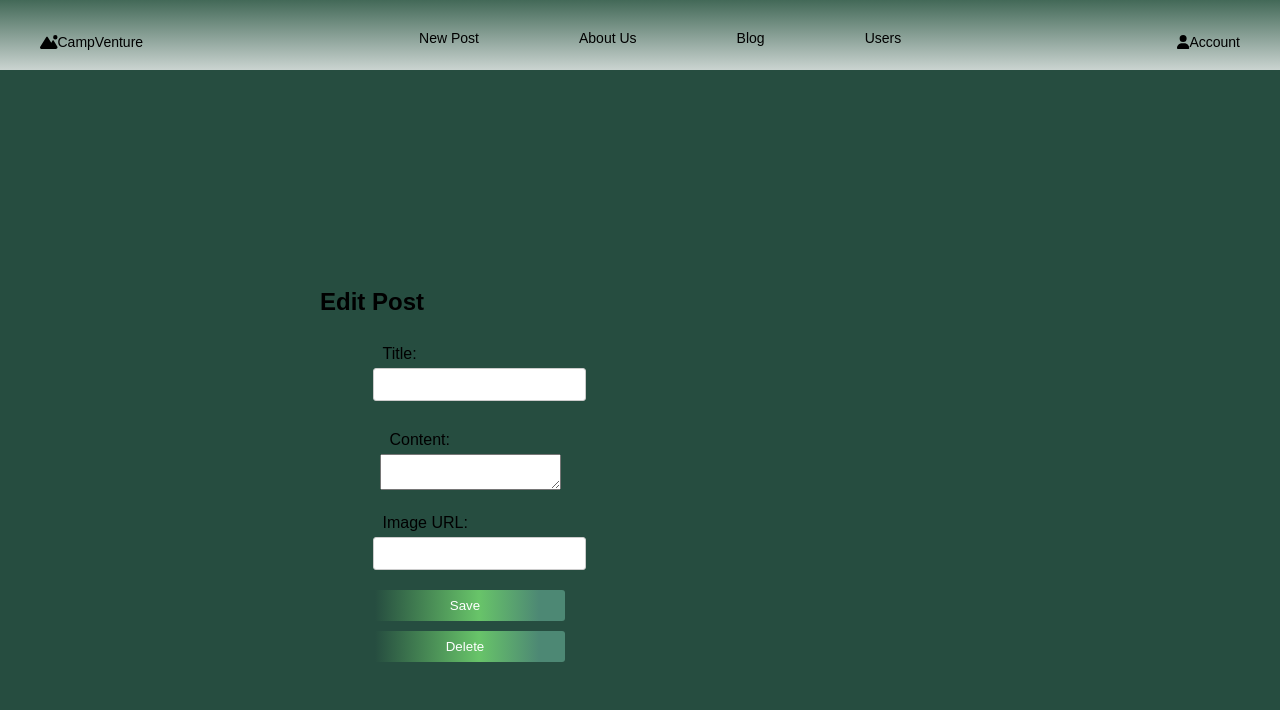
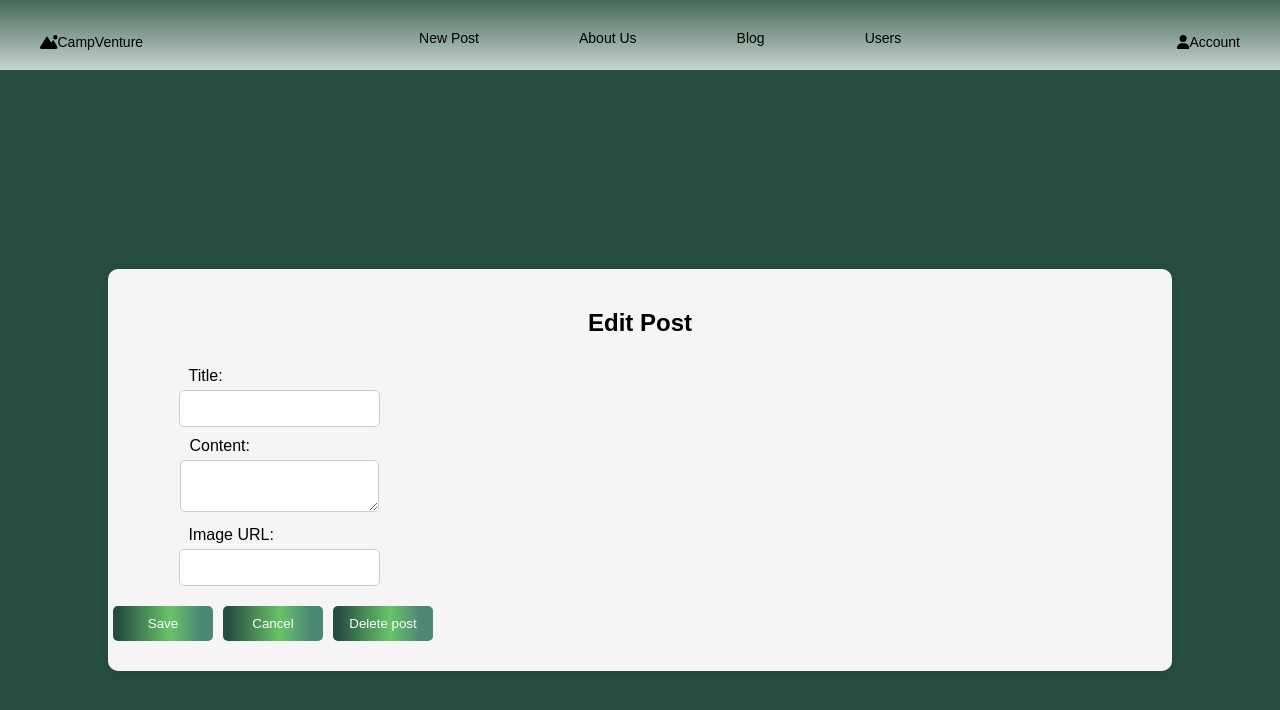
Before and after one commit to julmov/travel-camping-blog, a Vue app in the folder blog/: page /edit-post/1 in a window 1280 px wide. Shown: the top 710 px of the page. Built offline with nearby package versions, Linux system fonts and the light colour scheme; no server answers; sample sign-in values are in the browser's storage.

Commit message:
added styles

```diff
--- a/blog/src/components/CreatePost.vue
+++ b/blog/src/components/CreatePost.vue
@@ -59,9 +59,12 @@ const createPost = async () => {
       const data = await response.json();
       console.log('Post created successfully:', data);
       // Navigate to a different page or clear the form after successful post creation
-      router.push('/home'); // Example navigation
+      alert("Post created successfully")
+      router.push('/posts'); // Example navigation
+      //window.location.reload()
     } else {
       console.error('Error creating post:', response.statusText);
+      alert("Error creating post (max 500 mymbols)")
     }
   } catch (error) {
     console.error('Error creating post:', error);
--- a/blog/src/components/EditPost.vue
+++ b/blog/src/components/EditPost.vue
@@ -4,18 +4,21 @@
     <form @submit.prevent="savePost">
       <div>
         <label for="title">Title:</label>
-        <input id="title" v-model="title" type="text" />
+        <input id="title" v-model="title" type="text" class="input-field" />
       </div>
       <div>
         <label for="content">Content:</label>
-        <textarea id="content" v-model="content"></textarea>
+        <textarea id="content" v-model="content" class="input-field"></textarea>
       </div>
       <div>
         <label for="image">Image URL:</label>
-        <input id="image" v-model="image" type="text" />
+        <input id="image" v-model="image" type="text" class="input-field" />
       </div>
-      <button type="submit">Save</button>
-      <button type="button" @click="deletePost">Delete</button>
+      <div class="button-group">
+        <button type="submit" class="btn">Save</button>
+        <button type="button" @click="cancel" class="btn btn-cancel">Cancel</button>
+        <button type="button" @click="deletePost" class="btn btn-danger">Delete post</button>
+      </div>
     </form>
   </div>
 </template>
@@ -81,20 +84,73 @@ const deletePost = async () => {
   }
 };
 
+const cancel = () => {
+  router.push({ name: 'PostDetail', params: { id: postId } });
+};
+
 onMounted(fetchPost);
 </script>
 
 <style scoped>
 .edit-post {
-  width: 50%;
+  width: 80%;
   margin: auto;
+  padding: 20px;
+  background-color: #f5f5f5;
+  border-radius: 10px;
+  box-shadow: 0 0 10px rgba(0, 0, 0, 0.1);
 }
 
-form div {
-  margin-bottom: 10px;
+h2 {
+  text-align: center;
+  margin-bottom: 20px;
 }
 
-button {
+form {
+  display: flex;
+  flex-direction: column;
+}
+
+.input-field {
+  width: calc(100% - 20px); /* Adjusted width */
+  padding: 10px;
+  margin-bottom: 15px;
+  border: 1px solid #ccc;
+  border-radius: 5px;
+  margin: auto; /* Centered input fields */
+}
+
+.button-group {
+  display: flex;
+  justify-content: center;
+  margin-top: 20px;
+}
+
+.btn {
+  width: 100px; /* Adjusted button width */
+  padding: 10px;
+  color: #fff;
+  background-color: #007bff;
+  border: none;
+  border-radius: 5px;
+  cursor: pointer;
+  transition: background-color 0.3s;
   margin-right: 10px;
 }
+
+.btn:hover {
+  background-color: #0056b3;
+}
+
+.btn-danger {
+  background-color: #dc3545;
+}
+
+.btn-danger:hover {
+  background-color: #bb2d3b;
+}
+
+.btn-cancel {
+  background-color: #6c757d; /* Gray color for cancel button */
+}
 </style>
--- a/blog/src/components/LoginPage.vue
+++ b/blog/src/components/LoginPage.vue
@@ -69,6 +69,7 @@ const handleSubmit = async () => {
       router.push("/home");
     }
   } catch (error) {
+    alert(error)
     console.error("Error:", error);
   }
 };
--- a/blog/src/components/PostById.vue
+++ b/blog/src/components/PostById.vue
@@ -6,12 +6,19 @@
         <img :src="post.image" alt="Post Image" />
         <p>{{ post.content }}</p>
       </div>
+      <div class="post-info">
+
+        <div class="who-posted-date">
+          <p>Posted by: {{ userNickname }}</p>
+          <p>Created: {{ post.created_at.substring(0, 10)}}</p>
+        </div>
                 <font-awesome-icon
           v-if="isUserPost"
           :icon="['fas', 'pen-to-square']"
           class="btn-post-edit"
           @click="editPost"
         />
+      </div>
     </div>
     <div v-else>
       <p>Loading...</p>
@@ -21,7 +28,6 @@
 </template>
 
 <script setup>
-
 import FetchComments from './FetchComments.vue';
 import { ref, onMounted } from 'vue';
 import { useRoute, useRouter } from 'vue-router';
@@ -33,6 +39,7 @@ const route = useRoute();
 const router = useRouter();
 const postId = route.params.id;
 const isUserPost = ref(false);
+const userNickname = ref('');
 
 const fetchPost = async () => {
   try {
@@ -44,6 +51,7 @@ const fetchPost = async () => {
     });
     const data = await response.json();
     post.value = data;
+    console.log(data);
 
     // Check if the post belongs to the current user
     if (user.value && post.value.userId === user.value._id) {
@@ -54,15 +62,30 @@ const fetchPost = async () => {
   }
 };
 
+const fetchUser = async () => {
+  try {
+    const response = await fetch(import.meta.env.VITE_API_LINK + `/users/user/${post.value.userId}`, {
+      method: 'GET',
+      headers: {
+        Authorization: `Bearer ${JSON.parse(localStorage.getItem("token")).token}`,
+      },
+    });
+    const userData = await response.json();
+    userNickname.value = userData.nickname;
+  } catch (error) {
+    console.error('Error fetching user:', error);
+  }
+};
+
 const editPost = () => {
   router.push({ name: 'EditPost', params: { id: postId } });
 };
 
 onMounted(async () => {
-  await fetchUserData(); // Fetch user data before fetching the postff
+  await fetchUserData(); // Fetch user data before fetching the post
   await fetchPost();
+  await fetchUser();
 });
-
 </script>
 
 <style scoped>
@@ -97,9 +120,28 @@ img {
 }
 
 .btn-post-edit {
-  margin-left: calc(100% - 30px);
   color: white;
   font-size: 20px;
   cursor: pointer;
+  margin-right: 10px;
+}
+
+.post-info {
+  display: flex;
+  align-items: center;
+  margin-top: 20px;
+  justify-content: space-between;
+  border-bottom: 1px solid white;
+  padding-bottom: 20px;
+  margin-bottom: 30px;
+}
+
+.who-posted-date {
+  display: flex;
+  flex-direction: column;
+}
+
+.who-posted-date p {
+  margin: 0;
 }
 </style>
--- a/blog/src/components/RegisterPage.vue
+++ b/blog/src/components/RegisterPage.vue
@@ -49,6 +49,7 @@ const registerUser = async () => {
 
     if (response.ok) {
       const router = useRouter();
+      alert("Account successfully created")
       router.push('/home'); // Redirect to /home route after successful registration
     } else {
       console.error('Registration failed:', data); // Handle registration error
--- a/blog/src/components/UserById.vue
+++ b/blog/src/components/UserById.vue
@@ -9,18 +9,19 @@
       <img :src="user.avatar || defaultAvatar" alt="Avatar" id="avatar">
     </div>
     <div class="profile-info-block">
-      <div>
-        <h2>{{ user.nickname }}</h2>
+      <div class="btn-and-header">
+        <h2 class="user-profile-head">{{ user.nickname }}</h2>
+         <FollowButton :userId="user._id" id="followBtn"/>
       </div>
       <div class="posts-and-followers">
-        <p><span>{{ postsCount }}</span> posts</p>
+
       </div>
       <!-- Include FollowButton component and pass the userId -->
-      <FollowButton :userId="user._id" id="followBtn"/>
+
     </div>
 
     <p>{{ user.description }}</p>
-    <h2>{{ postsCount }} posts</h2>
+    <h2 class="user-profile-head">{{ postsCount }} posts</h2>
     <!-- Include more user details here -->
 
     <!-- Include UserPosts component -->
--- a/blog/src/components/UserProfile.vue
+++ b/blog/src/components/UserProfile.vue
@@ -9,16 +9,17 @@
       <img :src="user.avatar || defaultAvatar" alt="Avatar" id="avatar">
     </div>
     <div class="profile-info-block">
-      <div>
+      <div class="btn-and-header">
         <h2 class="user-profile-head">{{ user.nickname }}</h2>
-      </div>
-      <div class="posts-and-followers">
+              <div class="posts-and-followers">
         <p class="count-stats"><span class="span-posts">{{ posts }}</span>posts</p>
         <p class="count-stats"><FollowersCount /><span class="followers-span">followers</span></p>
         <p class="count-stats"><FollowingCount /><span>0</span>following</p>
       </div>
-      <button id="followBtn" class="settingButton" @click="showEditCard">Settings</button>
+        <button id="followBtn" class="settingButton" @click="showEditCard">Settings</button>
+      </div>
     </div>
+
     <p>{{ user.description }}</p>
     <!-- Pass userId as prop to RetriveAllPostsOfUser -->
     <h2 class="user-profile-head">Posts</h2>
--- a/blog/src/css/UserProfile.css
+++ b/blog/src/css/UserProfile.css
@@ -37,6 +37,8 @@ main {
 .profile-info-block{
     display: flex;
     justify-content: space-between;
+    border-bottom: 1px solid white;
+    margin-bottom: 40px;
 }
 
 .posts-and-followers{
@@ -71,6 +73,16 @@ main {
 #followBtn{
     height: 40px;
     border: 1px solid white;
+    margin-top: 10px;
+}
+
+.btn-and-header{
+  display: flex;
+  flex-direction: row;
+  width: 100%;
+  justify-content: space-between;
+  text-align: center;
+  align-items: center;
 }
 
 .settingBtn{
--- a/blog/src/router/index.js
+++ b/blog/src/router/index.js
@@ -41,10 +41,14 @@ const router = createRouter({
 });
 
 // Navigation guard to check authentication
+// Navigation guard to check authentication
 router.beforeEach((to, from, next) => {
-  const isAuthenticated = /* Logic to check if user is authenticated */ false;
+  const token = localStorage.getItem('token');
+  const isAuthenticated = token !== undefined && token !== null;
+  const isLoginPage = to.path === '/login';
+  const isRegisterPage = to.path === '/register';
 
-  if (to.meta.requiresAuth && !isAuthenticated) {
+  if (!isLoginPage && !isRegisterPage && !isAuthenticated) {
     next("/login");
   } else {
     next();
```
Lines whose indentation alone changed are shown as unchanged.
